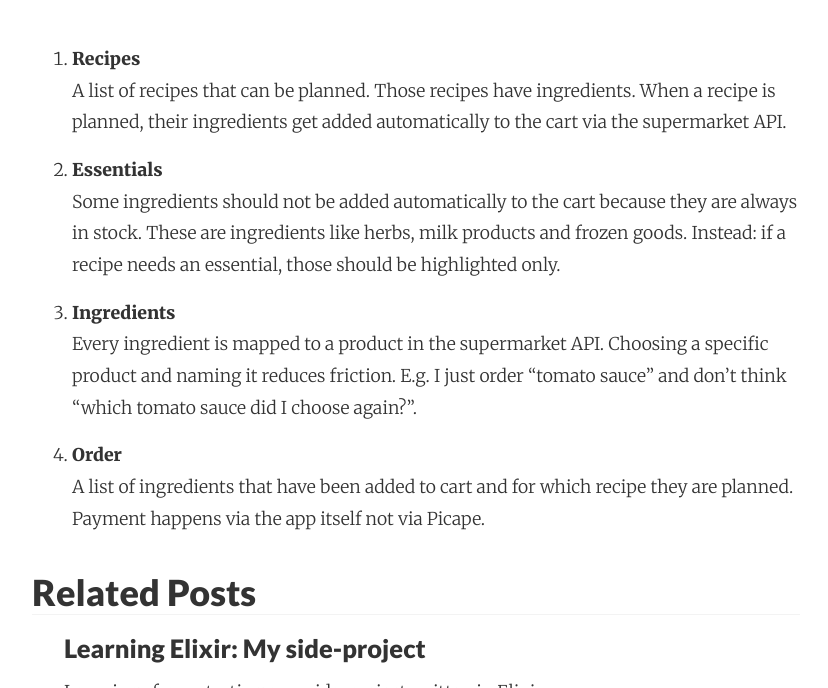
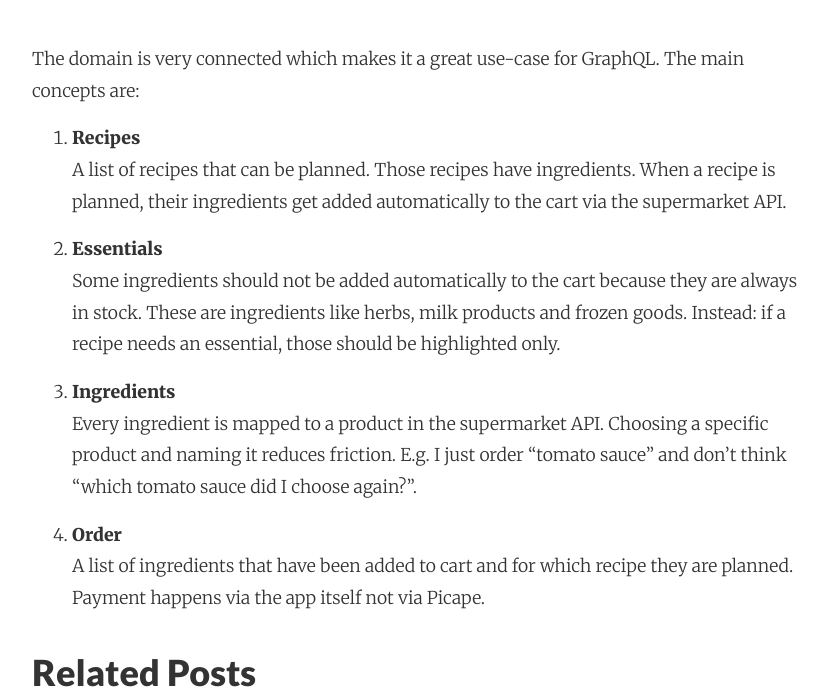
Before and after one commit to adri/adri.github.io, a Jekyll site: the page built from _posts/2017-09-27-learning-elixir-second-side-project-part1.md, in a window 1280 px wide and 900 px high, scrolled down 2099 px, cut to the strip 212-900 px from the top of the window. Shown: the whole strip, without its empty margins (224-1052 px from the left). Built offline with Jekyll 4.4.1, drawn with Linux system fonts in a browser that asks for light colours; nearby versions of some CDN libraries; comment, search, counter and statistics services are not loaded.

Commit message:
Autocommit from wiki

```diff
--- a/_posts/2017-09-27-learning-elixir-second-side-project-part1.md
+++ b/_posts/2017-09-27-learning-elixir-second-side-project-part1.md
@@ -34,7 +34,7 @@ Picape is a website that we use to manage and order recipes and ingredients. Her
 <div class="video-container"><iframe width="560" height="315" src="https://www.youtube.com/embed/qhtsn7rZClQ" frameborder="0" allowfullscreen></iframe></div>
 <br />
 
-
+The domain is very connected which makes it a great use-case for GraphQL. The main concepts are:
 
 1. **Recipes**<br />
 A list of recipes that can be planned. Those recipes have ingredients. When a recipe is planned, their ingredients get added automatically to the cart via the supermarket API.
```
